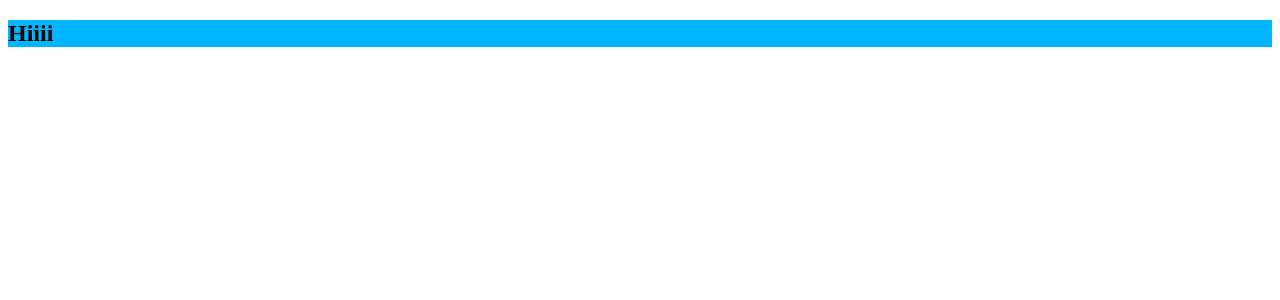
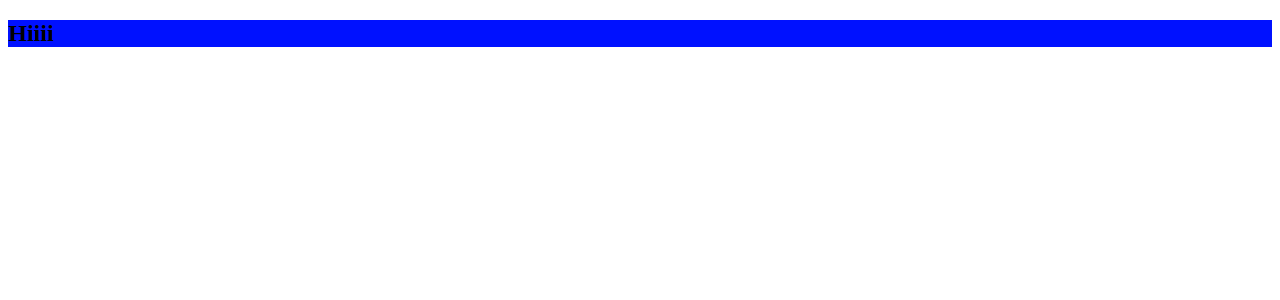
Before and after one commit to tejasdesai0531/vargani-frontend, an Angular app: page / in a window 1280 px wide. Shown: the top 300 px of the page. Built offline with nearby package versions, Linux system fonts and the light colour scheme.

Commit message:
Adds blue color

```diff
--- a/src/app/layout/default.component.html
+++ b/src/app/layout/default.component.html
@@ -1,3 +1,3 @@
-<div style="width: 200; height: 200; background: rgb(0, 183, 255);">
+<div style="width: 200; height: 200; background: rgb(0, 17, 255);">
     <h2>Hiiii</h2>
 </div>
```
